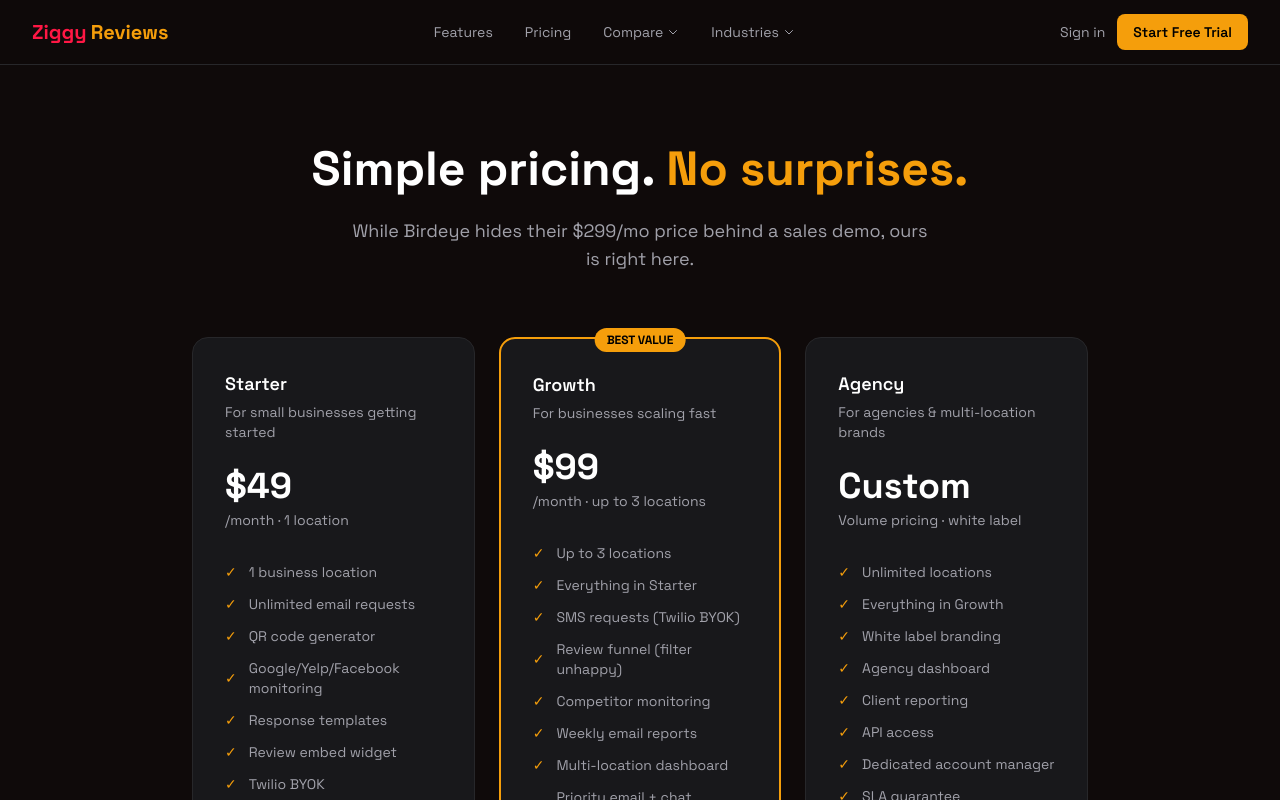
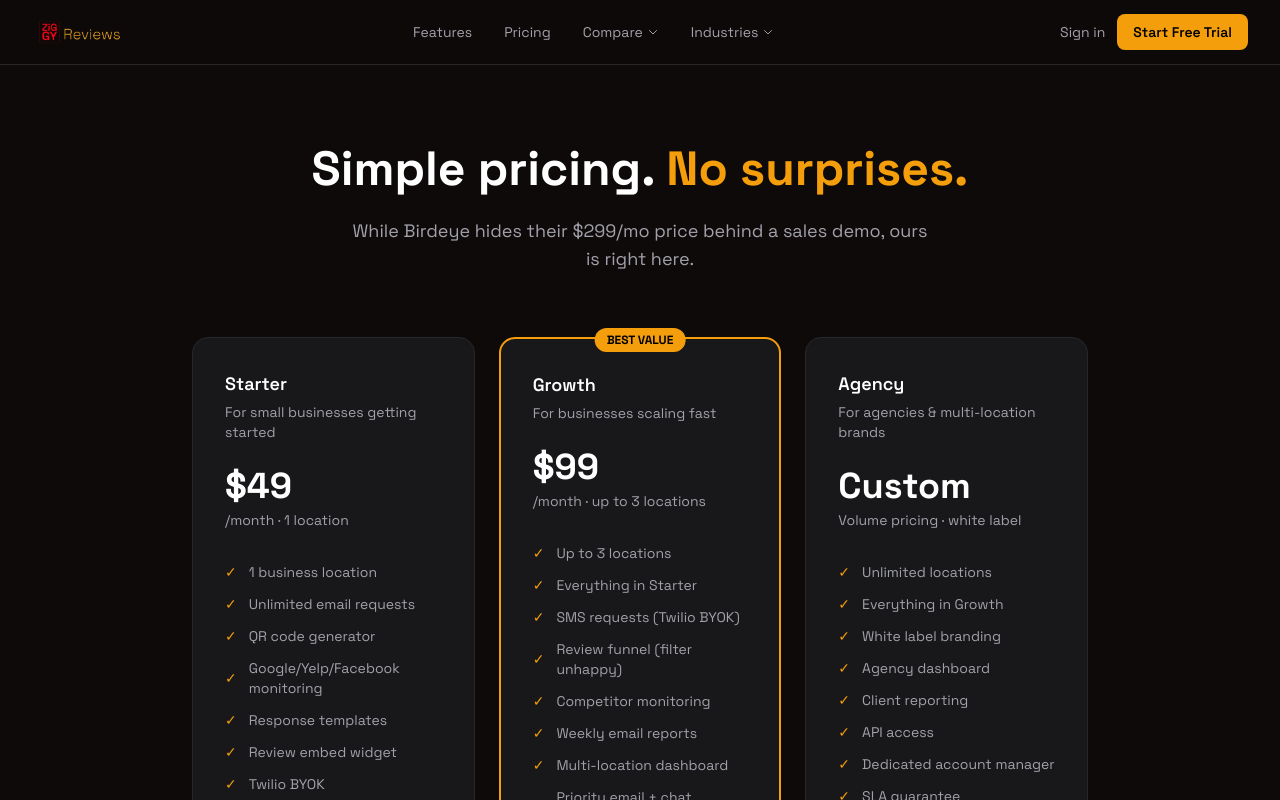
Before and after one commit to ziggytech-dotcom/ziggyreviews-marketing, a Next.js app: page /pricing in a window 1280 px wide. Shown: the top 800 px of the page. Built offline with nearby package versions, Linux system fonts and the light colour scheme.

Commit message:
feat: swap text logo to PNG wordmark v3 in nav

```diff
--- a/components/Nav.tsx
+++ b/components/Nav.tsx
@@ -11,14 +11,9 @@
       <div className="max-w-7xl mx-auto px-4 sm:px-6 lg:px-8">
         <div className="flex items-center justify-between h-16">
           {/* Logo */}
-          <Link href="/" className="flex items-center gap-1">
-            <span className="text-xl font-bold" style={{ color: "#ff1744" }}>
-              Ziggy
-            </span>
-            <span className="text-xl font-bold" style={{ color: "#f59e0b" }}>
-              Reviews
-            </span>
-          </Link>
+          <a href="/" style={{ textDecoration: "none", display: "flex", alignItems: "center" }}>
+            <img src="/ziggyreviews-wordmark-v3.png" alt="ZiggyReviews" style={{ height: 32, width: "auto" }} />
+          </a>
 
           {/* Desktop Nav */}
           <div className="hidden md:flex items-center gap-8">
```
Also changed, not shown: public/ziggyreviews-wordmark-v3.png (added).
